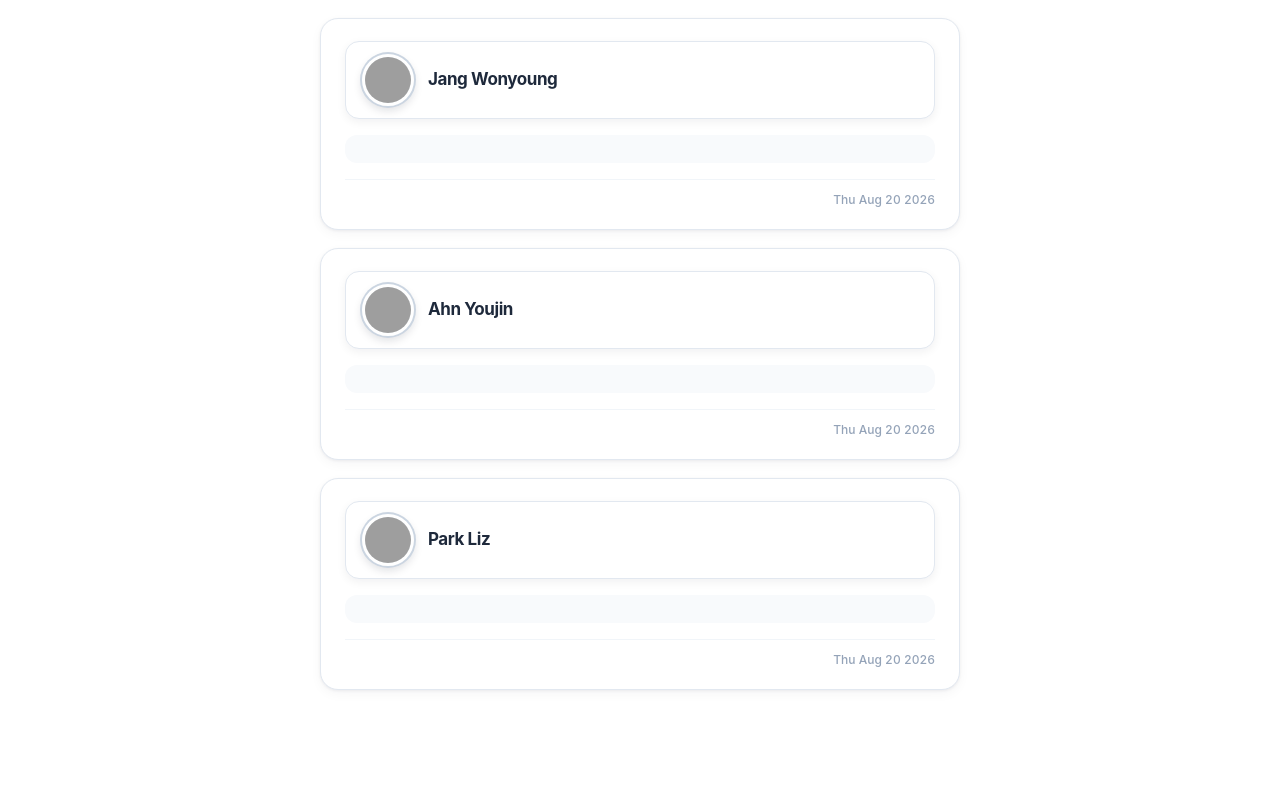
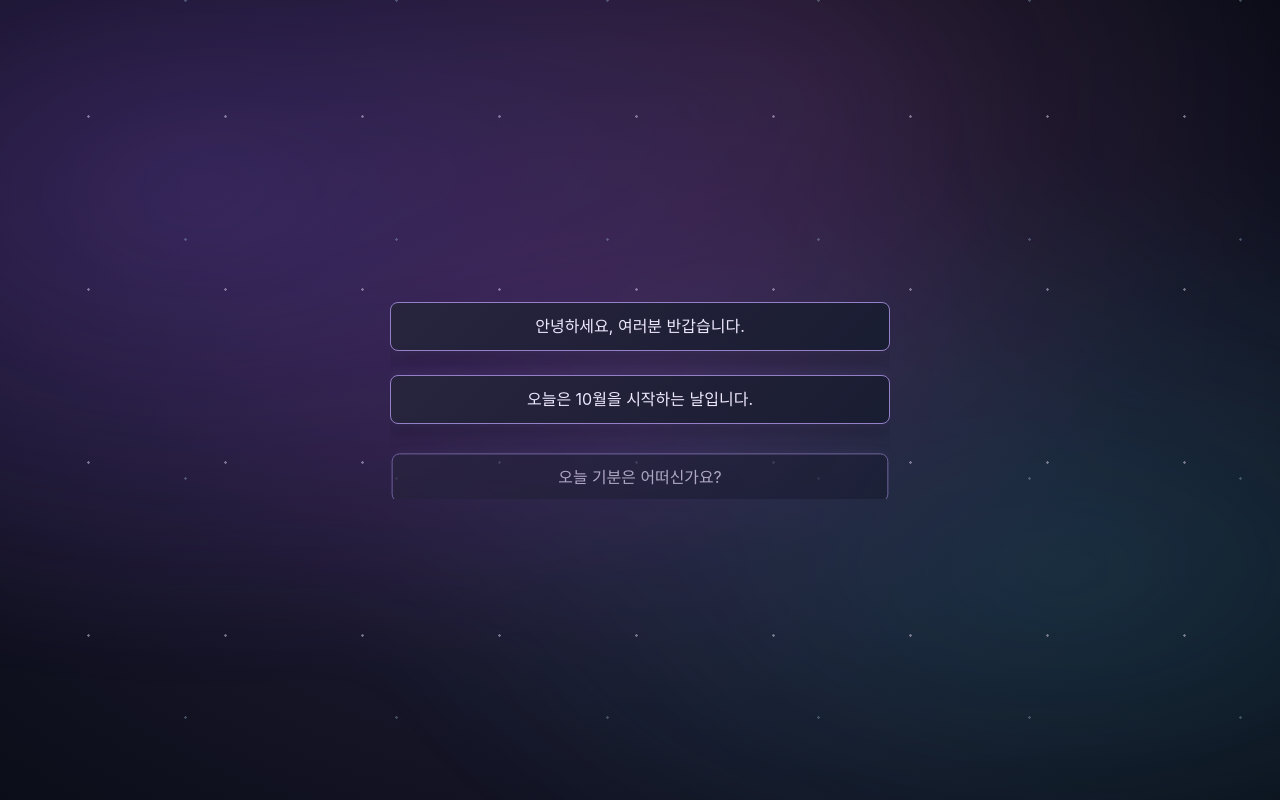
Before and after one commit to ys2601110300/web2, a React (Create React App) app: page / in a window 1280 px wide. Built offline with nearby package versions, Linux system fonts and the light colour scheme; grey boxes are pictures that could not be loaded.

Commit message:
6장. State와 생명주기

```diff
--- /dev/null
+++ b/src/06/Notification.jsx
@@ -0,0 +1,38 @@
+import React from "react";
+import "./NotificationList.css";
+
+//  클래스형 컴포넌트
+class Notification extends React.Component
+{
+    constructor(props)
+    {
+        super(props);
+    }
+
+    render()
+    {
+        return (
+            <div className = "notification-card">
+                <span>
+                    {this.props.message}
+                </span>
+            </div>
+        );
+    }
+    componentDidMount()
+    {
+        console.log(`${this.props.id}: componentDidMount called`);
+    }
+
+    componentDidUpdate(prevProps, prevState, snapshot)
+    {
+        console.log(`${this.props.id}: componentDidUpdate called`);
+    }
+
+    componentWillUnmount()
+    {
+        console.log(`${this.props.id}: componentWillUnmount called`);
+    }
+}
+
+export default Notification;
--- /dev/null
+++ b/src/06/NotificationList.css
@@ -0,0 +1,195 @@
+.notification-list {
+    position: fixed;
+    top: 50%;
+    left: 50%;
+    transform: translate(-50%, -50%);
+
+    display: flex;
+    flex-direction: column;
+    gap: 24px; /* 카드 사이 수직 간격 */
+
+    width: 500px;
+    max-width: calc(100vw - 32px);
+    max-height: calc(100dvh - 32px);
+    overflow-y: auto;
+
+    margin: 0;
+    padding: 0;
+}
+
+.notification-card {
+    box-sizing: border-box;
+    width: 100%;
+    padding: 10px 2px;
+
+    border: 1px solid #3b82f6;
+    border-radius: 8px;
+    background: #fff;
+
+    color: #334155;
+    font-size: 16px;
+    line-height: 1.7;
+    text-align: center;
+    word-break: keep-all;
+    overflow-wrap: anywhere;
+
+    animation: notification-enter 400ms ease-out both;
+    transition: box-shadow 200ms ease;
+}
+
+body {
+    background: radial-gradient(
+            ellipse at center,
+            #302044 0%,
+            #171629 55%,
+            #0b0d18 100%
+    );
+    min-height: 100vh;
+}
+
+.notification-card {
+    background: linear-gradient(
+            135deg,
+            #28243e,
+            #191d32
+    );
+
+    border: 1px solid #9380c7;
+    color: #eee8ff;
+
+    box-shadow:
+            0 0 12px rgba(167, 139, 250, 0.15),
+            0 6px 18px rgba(0, 0, 0, 0.3);
+
+    transition: box-shadow 200ms ease;
+}
+
+@media (hover: hover) {
+    .notification-card:hover {
+        box-shadow:
+                0 0 20px rgba(167, 139, 250, 0.3),
+                0 8px 24px rgba(0, 0, 0, 0.4);
+    }
+}
+
+@media (prefers-reduced-motion: reduce) {
+    .notification-card {
+        animation: none;
+        transition: none;
+    }
+}
+
+/* 배경 효과가 화면 밖으로 넘치지 않도록 설정 */
+body {
+    isolation: isolate;
+}
+
+/* 부드럽게 움직이는 빛 */
+body::before {
+    content: "";
+    position: fixed;
+    inset: -15%;
+    z-index: -2;
+    pointer-events: none;
+
+    background:
+            radial-gradient(
+                    ellipse at 25% 30%,
+                    rgba(145, 85, 230, 0.35),
+                    transparent 45%
+            ),
+            radial-gradient(
+                    ellipse at 75% 65%,
+                    rgba(45, 180, 190, 0.2),
+                    transparent 40%
+            ),
+            radial-gradient(
+                    ellipse at 60% 20%,
+                    rgba(215, 100, 180, 0.15),
+                    transparent 35%
+            );
+
+    filter: blur(35px);
+    animation: dreamy-glow 18s ease-in-out infinite alternate;
+}
+
+/* 작은 별빛 */
+body::after {
+    content: "";
+    position: fixed;
+    inset: 0;
+    z-index: -1;
+    pointer-events: none;
+
+    background-image:
+            radial-gradient(
+                    circle,
+                    rgba(235, 225, 255, 0.7) 1px,
+                    transparent 1.5px
+            ),
+            radial-gradient(
+                    circle,
+                    rgba(190, 225, 255, 0.45) 1px,
+                    transparent 1.5px
+            );
+
+    background-size: 137px 173px, 211px 239px;
+    background-position: 20px 30px, 80px 120px;
+
+    animation: dreamy-stars 7s ease-in-out infinite alternate;
+}
+
+/* 알림은 배경 효과 위에 표시 */
+.notification-list {
+    z-index: 1;
+}
+
+@keyframes dreamy-glow {
+    from {
+        transform: translate(-2%, -1%) scale(1);
+        opacity: 0.7;
+    }
+    to {
+        transform: translate(2%, 3%) scale(1.08);
+        opacity: 1;
+    }
+}
+
+@keyframes dreamy-stars {
+    from {
+        opacity: 0.2;
+    }
+    to {
+        opacity: 0.65;
+    }
+}
+
+@media (prefers-reduced-motion: reduce) {
+    body::before,
+    body::after {
+        animation: none;
+    }
+}
+
+.notification-card {
+    animation: notification-soft-enter 900ms
+    cubic-bezier(0.22, 1, 0.36, 1) both;
+}
+
+@keyframes notification-soft-enter {
+    from {
+        opacity: 0;
+        transform: translateY(16px) scale(0.98);
+    }
+
+    to {
+        opacity: 1;
+        transform: translateY(0) scale(1);
+    }
+}
+
+@media (prefers-reduced-motion: reduce) {
+    .notification-card {
+        animation: none;
+    }
+}
--- /dev/null
+++ b/src/06/NotificationList.jsx
@@ -0,0 +1,92 @@
+import React from "react";
+import Notification from "./Notification";
+import "./NotificationList.css";
+
+const reservedNotifications =
+    [
+        {
+            id: 1,
+            message: "안녕하세요, 여러분 반갑습니다."
+        },
+        {
+            id: 2,
+            message: "오늘은 10월을 시작하는 날입니다."
+        },
+        {
+            id: 3,
+            message: "오늘 기분은 어떠신가요?"
+        },
+        {
+            id: 4,
+            message: "만약 우울하시다면 기분 전환될 생각을 해보세요."
+        },
+        {
+            id: 5,
+            message: "내일은 더 좋은 일이 생길겁니다."
+        }
+    ];
+
+var timer;
+
+class NotificationList extends React.Component
+{
+
+   constructor(props)
+   {
+       super(props);
+       this.state =
+           {
+               notifications: []
+           }
+   }
+
+   render()
+   {
+       return(
+           <div className="notification-list">
+               {
+                   this.state.notifications.map((notification) =>
+                   {
+                        return<Notification key={notification.id}
+                                            notification={notification.id}
+                                            message = {notification.message}/>
+                   })
+               }
+           </div>
+       );
+   }
+
+
+   componentDidMount()
+   {
+        const {notifications} = this.state;
+        timer = setInterval(() =>
+        {
+            if(notifications.length < reservedNotifications.length)
+            {
+                const index = notifications.length;
+                notifications.push(reservedNotifications[index]);
+                this.setState({
+                        notifications: notifications
+                    });
+            }
+            else
+            {
+                //this.setState({
+                //    notifications: []
+                //    });
+                clearInterval(timer);
+            }
+        }, 2300);
+   }
+
+   componentWillUnmount()
+   {
+        if(timer)
+        {
+            clearInterval(timer);
+        }
+   }
+}
+
+export default NotificationList;
--- a/src/index.js
+++ b/src/index.js
@@ -11,16 +11,15 @@ import reportWebVitals from './reportWebVitals'
 //import ConfirmDialogList from "./04/ConfirmDialogList";
 //import WelcomeList from "./05/exam01/WelcomeList";
 //import BookList from "./05/exam02/BookList";
-import UserInfoList from "./05/exam04/UserInfoList";
-
-
+//import UserInfoList from "./05/exam04/UserInfoList";
+import NotificationList from "./06/NotificationList";
 
 const root = ReactDOM.createRoot(document.getElementById('root'));
 
 setInterval(() => {
     root.render(
         <React.StrictMode>
-            <UserInfoList />
+            <NotificationList />
         </React.StrictMode>
         );
     }, 1000
```
